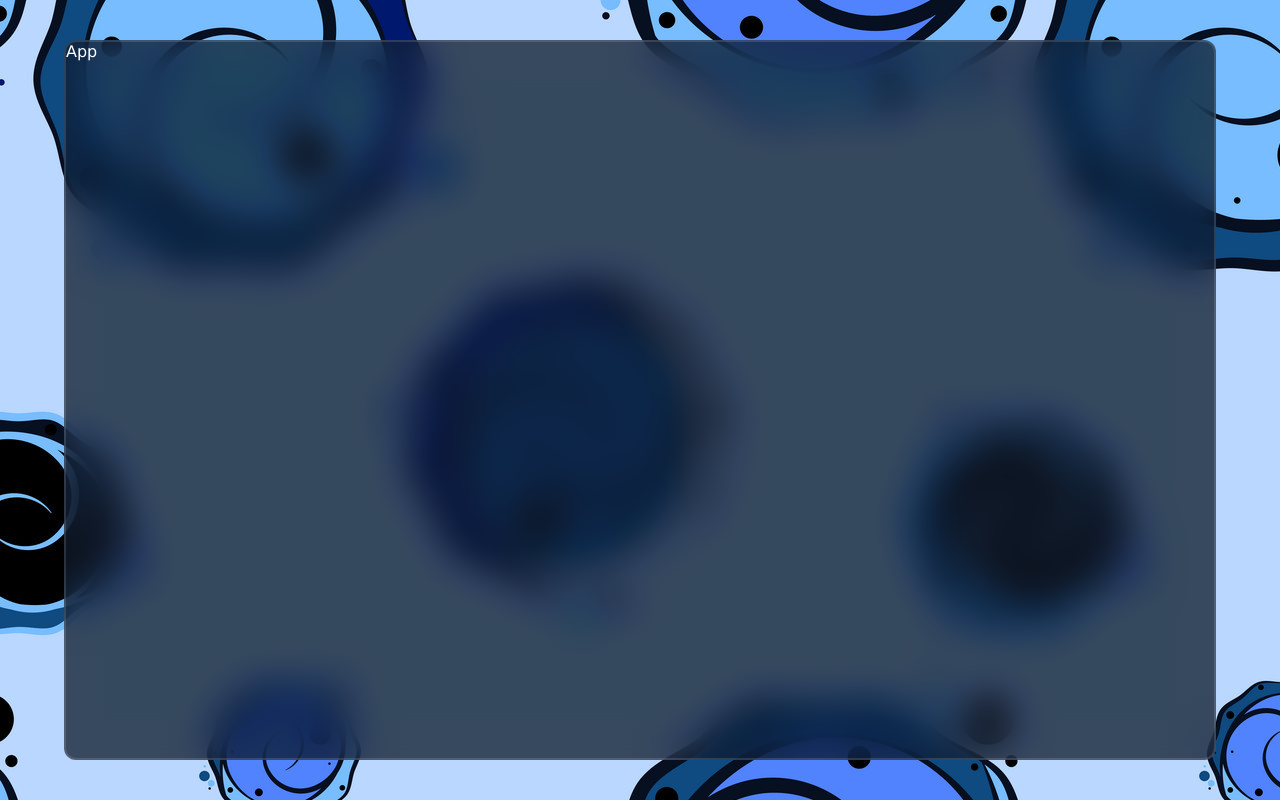
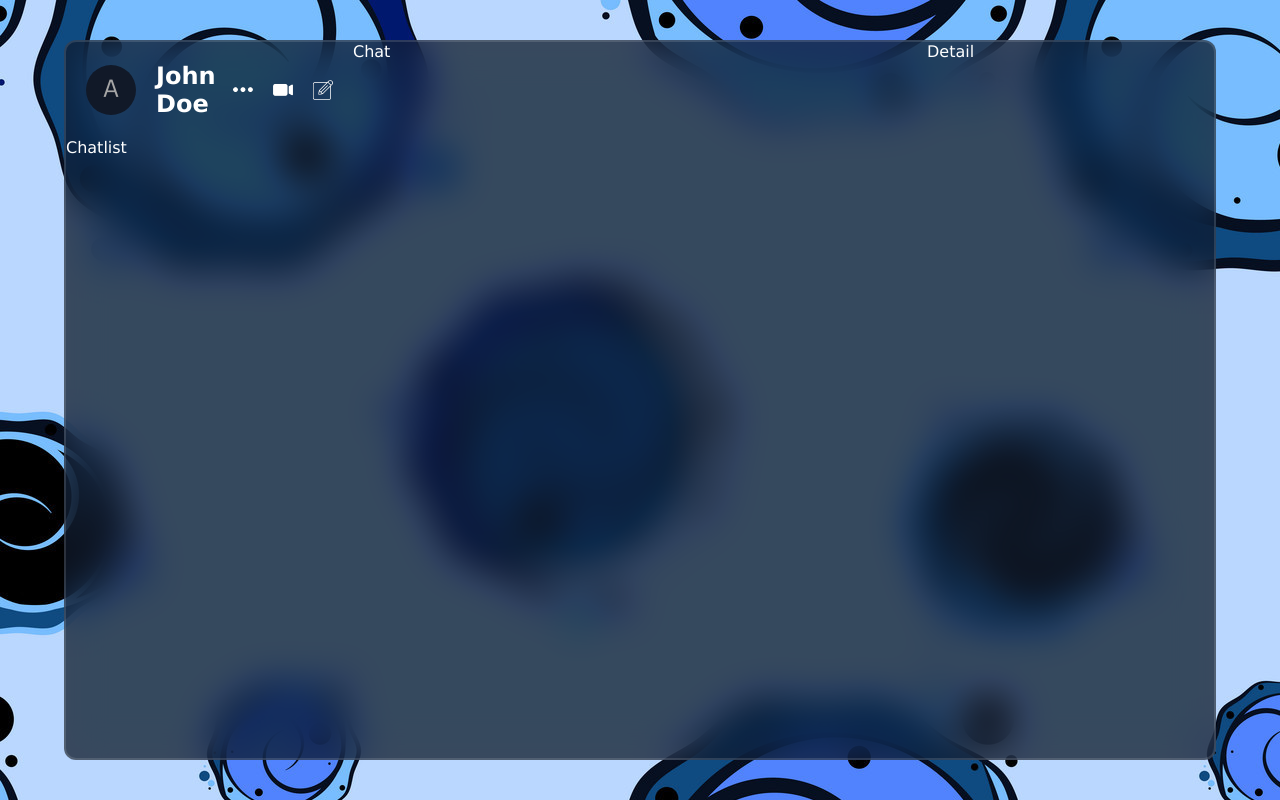
Before and after one commit to alessandro-arg/chat-application, a React (Vite) app: page / in a window 1280 px wide. Built offline with nearby package versions, Linux system fonts and the light colour scheme.

Commit message:
implementing the left side of the chat-app, working on the user info

```diff
--- a/src/App.jsx
+++ b/src/App.jsx
@@ -1,5 +1,15 @@
+import List from "./components/list/List";
+import Chat from "./components/chat/Chat";
+import Detail from "./components/detail/Detail";
+
 const App = () => {
-  return <div className="container">App</div>;
+  return (
+    <div className="container">
+      <List></List>
+      <Chat></Chat>
+      <Detail></Detail>
+    </div>
+  );
 };
 
 export default App;
--- a/src/components/chat/Chat.jsx
+++ b/src/components/chat/Chat.jsx
@@ -1,5 +1,7 @@
+import "./chat.css";
+
 const Chat = () => {
-  return <div className="">Chat</div>;
+  return <div className="chat">Chat</div>;
 };
 
 export default Chat;
--- a/src/components/chat/chat.css
+++ b/src/components/chat/chat.css
@@ -0,0 +1,3 @@
+.chat {
+  flex: 2;
+}
--- a/src/components/detail/Detail.jsx
+++ b/src/components/detail/Detail.jsx
@@ -1,5 +1,7 @@
+import "./detail.css";
+
 const Detail = () => {
-  return <div className="">Detail</div>;
+  return <div className="detail">Detail</div>;
 };
 
 export default Detail;
--- a/src/components/detail/detail.css
+++ b/src/components/detail/detail.css
@@ -0,0 +1,3 @@
+.detail {
+  flex: 1;
+}
--- a/src/components/list/List.jsx
+++ b/src/components/list/List.jsx
@@ -1,5 +1,14 @@
+import "./list.css";
+import Userinfo from "./user-info/Userinfo";
+import Chatlist from "./chat-list/Chatlist";
+
 const List = () => {
-  return <div className="">List</div>;
+  return (
+    <div className="list">
+      <Userinfo></Userinfo>
+      <Chatlist></Chatlist>
+    </div>
+  );
 };
 
 export default List;
--- /dev/null
+++ b/src/components/list/chat-list/Chatlist.jsx
@@ -0,0 +1,7 @@
+import "./chat-list.css";
+
+const Chatlist = () => {
+  return <div className="chat-list">Chatlist</div>;
+};
+
+export default Chatlist;
--- a/src/components/list/list.css
+++ b/src/components/list/list.css
@@ -0,0 +1,3 @@
+.list {
+  flex: 1;
+}
--- /dev/null
+++ b/src/components/list/user-info/Userinfo.jsx
@@ -0,0 +1,19 @@
+import "./user-info.css";
+
+const Userinfo = () => {
+  return (
+    <div className="user-info">
+      <div className="user">
+        <img src="./avatar.png" alt="" />
+        <h2>John Doe</h2>
+      </div>
+      <div className="icons">
+        <img src="./more.png" alt="" />
+        <img src="./video.png" alt="" />
+        <img src="./edit.png" alt="" />
+      </div>
+    </div>
+  );
+};
+
+export default Userinfo;
--- /dev/null
+++ b/src/components/list/user-info/user-info.css
@@ -0,0 +1,30 @@
+.user-info {
+  padding: 20px;
+  display: flex;
+  align-items: center;
+  justify-content: space-between;
+}
+
+.user {
+  display: flex;
+  align-items: center;
+  gap: 20px;
+
+  img {
+    width: 50px;
+    height: 50px;
+    border-radius: 50%;
+    object-fit: cover;
+  }
+}
+
+.icons {
+  display: flex;
+  gap: 20px;
+
+  img {
+    width: 20px;
+    height: 20px;
+    cursor: pointer;
+  }
+}
--- a/src/index.css
+++ b/src/index.css
@@ -22,4 +22,5 @@
   backdrop-filter: blur(19px) saturate(180%);
   border-radius: 12px;
   border: 2px solid rgba(255, 255, 255, 0.125);
+  display: flex;
 }
```
Also changed, not shown: src/components/list/chat-list/chat-list.css (added).
